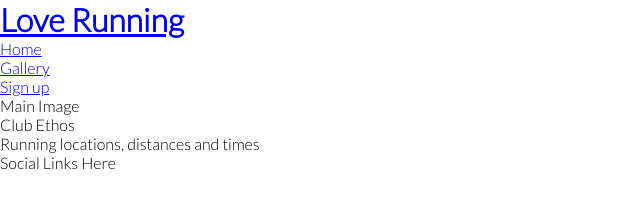
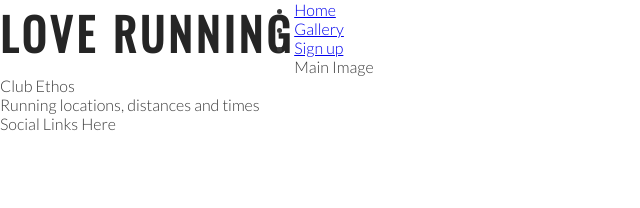
Before and after one commit to RonnieTyler/love-running, a plain HTML site: page index.html in a window 1280 px wide. Shown: the whole page, without its empty margins (0-640 px from the left). Drawn offline with nearby package versions, Linux system fonts and the light colour scheme.

Commit message:
add style for headings and logo

```diff
--- a/assets/css/style.css
+++ b/assets/css/style.css
@@ -9,4 +9,19 @@
 body {
     font-family: lato, sans-serif;
     font-weight: 300;
+    color: #3a3a3a;
 }
+
+/* headings and logo */
+
+h1, h2 {
+    font-family: Oswald, sans-serif;
+    text-transform: uppercase;
+    letter-spacing: 4px;
+    color: #252525;
+}
+
+#logo {
+    float: left;
+    font-size: 280%;
+}
--- a/index.html
+++ b/index.html
@@ -12,7 +12,7 @@
     <title>Love Running</title>
 </head>
 <body>
-    <header><a href="index.html"><h1>Love Running</h1></a>
+    <header><a href="index.html"><h1 id="logo">Love Running</h1></a>
         <nav>
             <ul>
                 <li>
```
